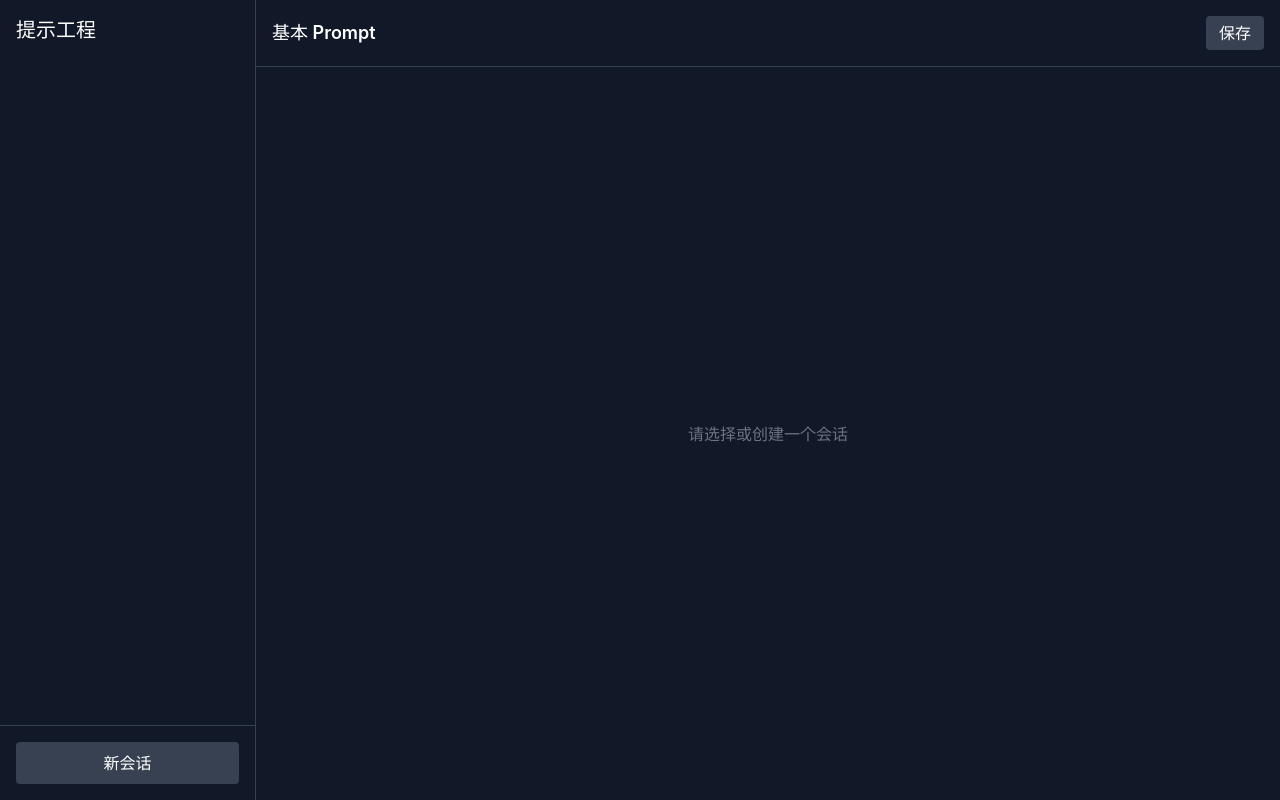
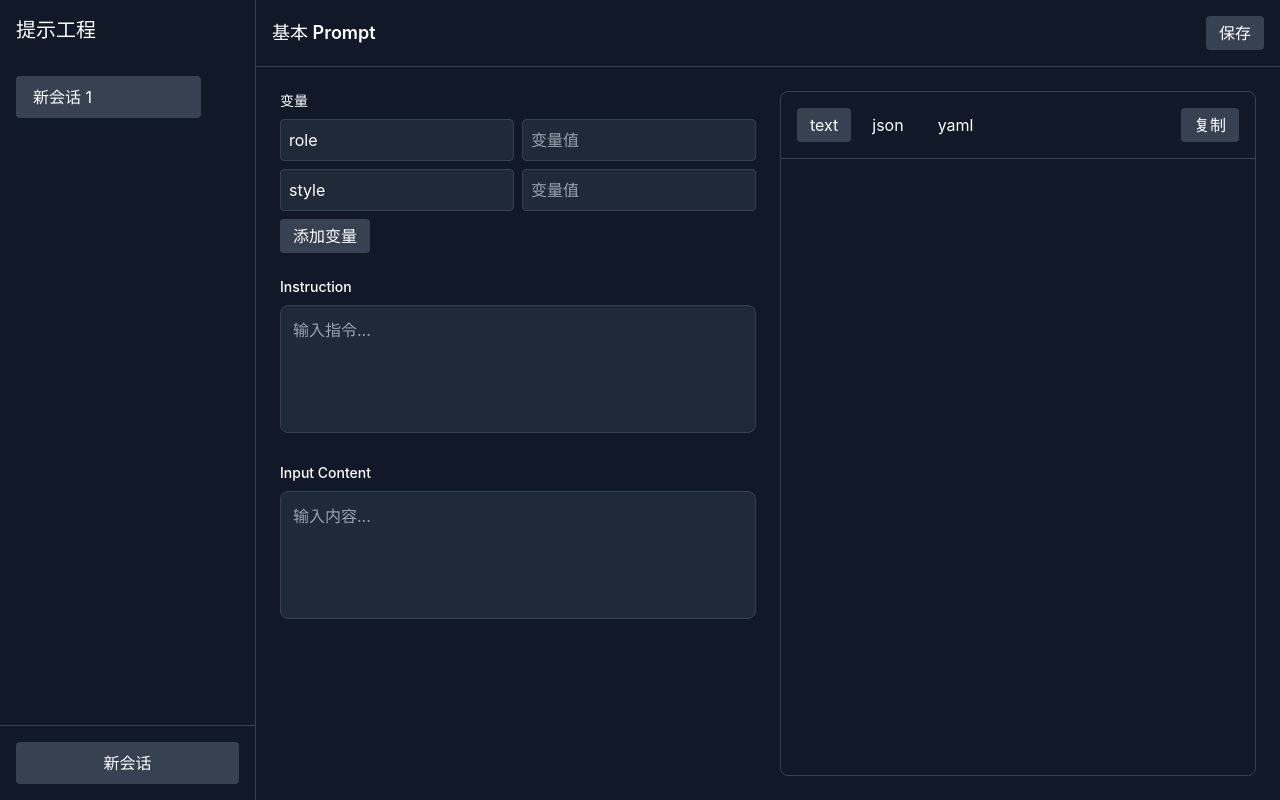
Before and after one commit to re0phimes/PromptSimpleManager, a Vue app: page / in a window 1280 px wide. Built offline with nearby package versions, Linux system fonts and the light colour scheme.

Commit message:
在app.vue中调用初始化

```diff
--- a/src/App.vue
+++ b/src/App.vue
@@ -14,6 +14,17 @@
 import Sidebar from './components/Sidebar.vue'
 import Header from './components/Header.vue'
 import MainContent from './components/MainContent.vue'
+
+import { onMounted } from 'vue'
+import { usePromptStore } from './stores/prompt'
+
+
+const store = usePromptStore()
+
+onMounted(() => {
+  store.initializeStore()
+})
+
 </script>
 
 <style>
--- a/src/stores/prompt.ts
+++ b/src/stores/prompt.ts
@@ -102,6 +102,12 @@ export const usePromptStore = defineStore('prompt', {
 
     setOutputFormat(format: 'text' | 'json' | 'yaml') {
       this.outputFormat = format
+    },
+
+    initializeStore() {
+      if (this.conversations.length === 0) {
+        this.addConversation()
+      }
     }
   },
 
@@ -114,14 +120,31 @@ export const usePromptStore = defineStore('prompt', {
       if (!activeConversation) return ''
 
       let prompt = ''
+
+      // Only include role and style if they have content
+      const roleVariable = activeConversation.variables.find(v => v.key === 'role')
+      const styleVariable = activeConversation.variables.find(v => v.key === 'style')
+
+      if (roleVariable?.value) {
+        prompt += `${roleVariable.key}: ${roleVariable.value}\n`
+      }
+      if (styleVariable?.value) {
+        prompt += `${styleVariable.key}: ${styleVariable.value}\n`
+      }
+
+      // Include other variables
       activeConversation.variables.forEach(variable => {
-        prompt += `${variable.key}: ${variable.value}\n`
+        if (variable.key !== 'role' && variable.key !== 'style') {
+          prompt += `${variable.key}: ${variable.value}\n`
+        }
       })
-      prompt += `\nInstruction: ${activeConversation.instruction}\n`
+
+      if (activeConversation.instruction) {
+        prompt += `\nInstruction: ${activeConversation.instruction}\n`
+      }
       if (activeConversation.inputContent) {
         prompt += `\nInput Content:\n\`\`\`${activeConversation.inputContent}\`\`\`\n`
       }
-
 
       return prompt
     }
```
